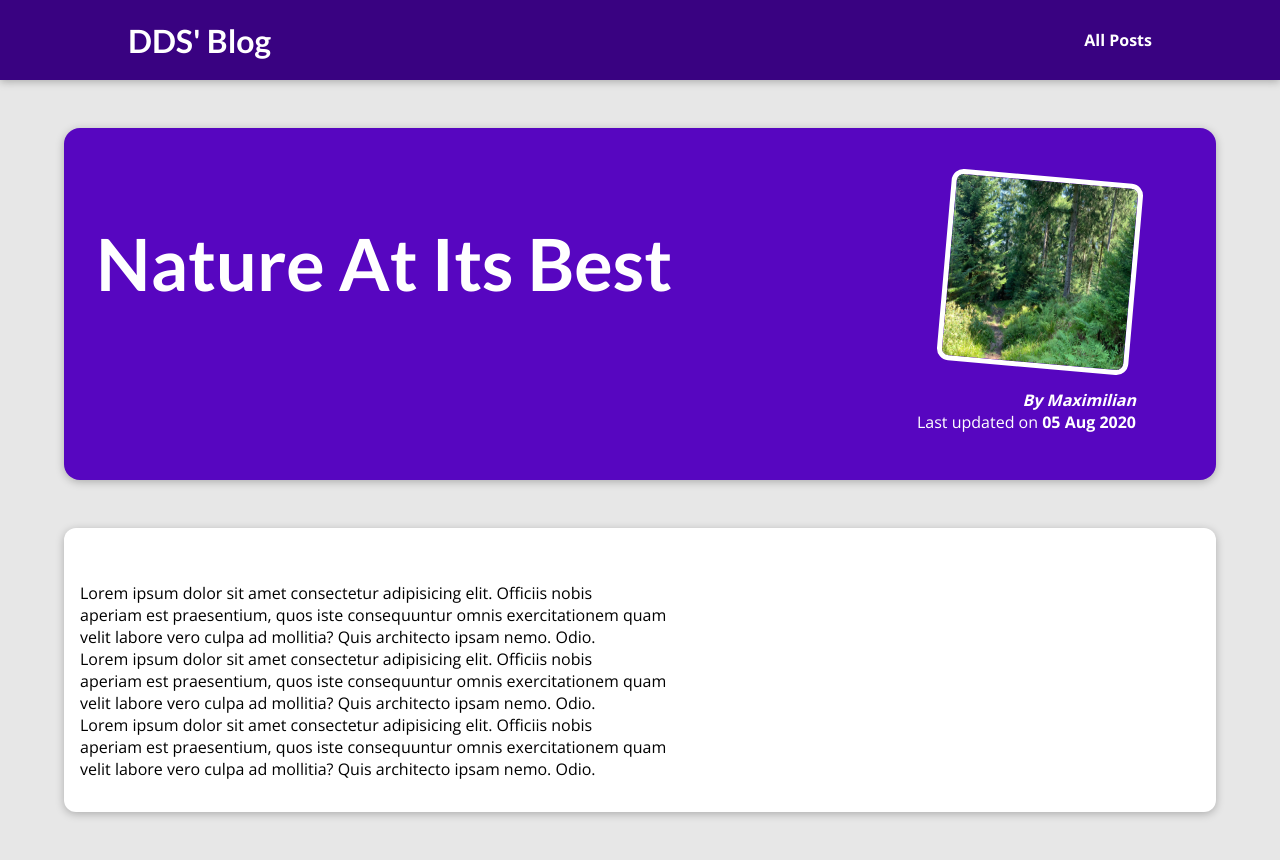
After one commit to deepakdeedar/Django, a Django app: page /posts/into-the-woods in a window 1280 px wide. The commit adds this page. Run offline with Django 3.2, Linux system fonts and the light colour scheme.

Commit message:
frontend complete

```diff
--- /dev/null
+++ b/mysite/blog/static/blog/post-detail.css
@@ -0,0 +1,62 @@
+body {
+    background-color: #e7e7e7;
+  }
+
+  #main-navigation {
+    background-color: #390281;
+    box-shadow: 0 2px 8px rgba(0, 0, 0, 0.25);
+  }
+
+  #summary {
+    margin: 8rem auto 3rem auto;
+    padding: 2rem;
+    width: 90%;
+    max-width: 90rem;
+    border-radius: 16px;
+    background-color: #5706c0;
+    position: relative;
+    box-shadow: 0 2px 8px rgba(0, 0, 0, 0.25);
+    height: 22rem;
+  }
+
+  #summary h2 {
+    color: white;
+    font-size: 4.5rem;
+  }
+
+  #summary article {
+    position: absolute;
+    top: 2rem;
+    right: 3rem;
+    padding: 1rem 2rem;
+    border-radius: 12px;
+    text-align: right;
+    color: white;
+  }
+
+  #summary article img {
+    width: 12rem;
+    height: 12rem;
+    border-radius: 12px;
+    transform: rotateZ(5deg);
+    border: 5px solid white;
+    margin-bottom: 1rem;
+  }
+
+  #summary address {
+    font-weight: bold;
+  }
+
+  #summary time {
+    font-weight: bold;
+  }
+
+  main {
+    width: 90%;
+    max-width: 90rem;
+    margin: 3rem auto;
+    background-color: white;
+    padding: 1rem;
+    border-radius: 12px;
+    box-shadow: 0 2px 8px rgba(0, 0, 0, 0.25);
+  }
--- /dev/null
+++ b/mysite/blog/templates/blog/post-detail.html
@@ -0,0 +1,25 @@
+{% extends "base.html" %}
+{% load static %}
+
+{% block title %}
+{{ post.title }}
+{% endblock %}
+
+{% block css_files %}
+<link rel="stylesheet" href="{% static "blog/post-detail.css" %}" />
+{% endblock %}
+
+{% block content %}
+<section id="summary">
+  <h2>{{ post.title }}</h2>
+  <article>
+    <img src="{% static "blog/images/"|add:post.image %}" alt="{{ post.title }}" />
+    <address>By {{ post.author | title}}</address>
+    <div>Last updated on <time>{{ post.date | date:'d M Y'}}</time></div>
+  </article>
+</section>
+
+<main>
+    {{ post.content | linebreaks }}
+</main>
+{% endblock %}
--- a/mysite/blog/urls.py
+++ b/mysite/blog/urls.py
@@ -3,6 +3,6 @@ from . import views
 
 urlpatterns = [
     path("", views.starting_page, name='starting-page'),
-    path("/posts", views.posts, name='posts-page'),
-    path("/posts/<slug:slug>", views.post_detail, name='post-detail-page')
+    path("posts", views.posts, name='posts-page'),
+    path("posts/<slug:slug>", views.post_detail, name='post-detail-page')
 ]
--- a/mysite/blog/views.py
+++ b/mysite/blog/views.py
@@ -1,12 +1,85 @@
+from datetime import date
+
 from django.shortcuts import render
 
+all_posts = [
+    {
+        "slug": "hike-in-the-mountains",
+        "image": "mountains.jpg",
+        "author": "Maximilian",
+        "date": date(2021, 7, 21),
+        "title": "Mountain Hiking",
+        "excerpt": "There's nothing like the views you get when hiking in the mountains! And I wasn't even prepared for what happened whilst I was enjoying the view!",
+        "content": """
+          Lorem ipsum dolor sit amet consectetur adipisicing elit. Officiis nobis
+          aperiam est praesentium, quos iste consequuntur omnis exercitationem quam
+          velit labore vero culpa ad mollitia? Quis architecto ipsam nemo. Odio.
+          Lorem ipsum dolor sit amet consectetur adipisicing elit. Officiis nobis
+          aperiam est praesentium, quos iste consequuntur omnis exercitationem quam
+          velit labore vero culpa ad mollitia? Quis architecto ipsam nemo. Odio.
+          Lorem ipsum dolor sit amet consectetur adipisicing elit. Officiis nobis
+          aperiam est praesentium, quos iste consequuntur omnis exercitationem quam
+          velit labore vero culpa ad mollitia? Quis architecto ipsam nemo. Odio.
+        """
+    },
+    {
+        "slug": "programming-is-fun",
+        "image": "coding.jpg",
+        "author": "Maximilian",
+        "date": date(2022, 3, 10),
+        "title": "Programming Is Great!",
+        "excerpt": "Did you ever spend hours searching that one error in your code? Yep - that's what happened to me yesterday...",
+        "content": """
+          Lorem ipsum dolor sit amet consectetur adipisicing elit. Officiis nobis
+          aperiam est praesentium, quos iste consequuntur omnis exercitationem quam
+          velit labore vero culpa ad mollitia? Quis architecto ipsam nemo. Odio.
+          Lorem ipsum dolor sit amet consectetur adipisicing elit. Officiis nobis
+          aperiam est praesentium, quos iste consequuntur omnis exercitationem quam
+          velit labore vero culpa ad mollitia? Quis architecto ipsam nemo. Odio.
+          Lorem ipsum dolor sit amet consectetur adipisicing elit. Officiis nobis
+          aperiam est praesentium, quos iste consequuntur omnis exercitationem quam
+          velit labore vero culpa ad mollitia? Quis architecto ipsam nemo. Odio.
+        """
+    },
+    {
+        "slug": "into-the-woods",
+        "image": "woods.jpg",
+        "author": "Maximilian",
+        "date": date(2020, 8, 5),
+        "title": "Nature At Its Best",
+        "excerpt": "Nature is amazing! The amount of inspiration I get when walking in nature is incredible!",
+        "content": """
+          Lorem ipsum dolor sit amet consectetur adipisicing elit. Officiis nobis
+          aperiam est praesentium, quos iste consequuntur omnis exercitationem quam
+          velit labore vero culpa ad mollitia? Quis architecto ipsam nemo. Odio.
+          Lorem ipsum dolor sit amet consectetur adipisicing elit. Officiis nobis
+          aperiam est praesentium, quos iste consequuntur omnis exercitationem quam
+          velit labore vero culpa ad mollitia? Quis architecto ipsam nemo. Odio.
+          Lorem ipsum dolor sit amet consectetur adipisicing elit. Officiis nobis
+          aperiam est praesentium, quos iste consequuntur omnis exercitationem quam
+          velit labore vero culpa ad mollitia? Quis architecto ipsam nemo. Odio.
+        """
+    }
+]
+
+def get_date(post):
+    return post['date']
 
 # Create your views here.
 def starting_page(request):
-    return render(request, 'blog/index.html')
+    sorted_posts = sorted(all_posts, key=get_date)
+    latest_posts = sorted_posts[-3:]
+    return render(request, 'blog/index.html', {
+        'posts': latest_posts
+    })
 
 def posts(request):
-    pass
+    return render(request, 'blog/all-posts.html', {
+        'all_posts': all_posts
+    })
 
-def post_detail(request):
-    pass
+def post_detail(request, slug):
+    identified_post = next(post for post in all_posts if post['slug'] == slug)
+    return render(request, 'blog/post-detail.html', {
+        'post': identified_post
+    })
--- a/mysite/templates/base.html
+++ b/mysite/templates/base.html
@@ -11,6 +11,12 @@
     {% block css_files %}{% endblock css_files %}
 </head>
 <body>
+    <header id="main-navigation">
+        <h1><a href="{% url 'starting-page' %}">DDS' Blog</a></h1>
+        <nav>
+            <a href="{% url 'posts-page' %}">All Posts</a>
+        </nav>
+    </header>
     {% block content %}{% endblock content %}
 </body>
 </html>
```
Also changed, not shown: mysite/blog/static/blog/all-posts.css (added, +43 -0 lines), mysite/blog/static/blog/index.css (+0 -71 lines), mysite/blog/static/blog/post.css (added, +43 -0 lines), mysite/blog/templates/blog/all-posts.html (added, +23 -0 lines), mysite/blog/templates/blog/includes/post.html (added, +16 -0 lines), mysite/blog/templates/blog/index.html (+4 -17 lines).
